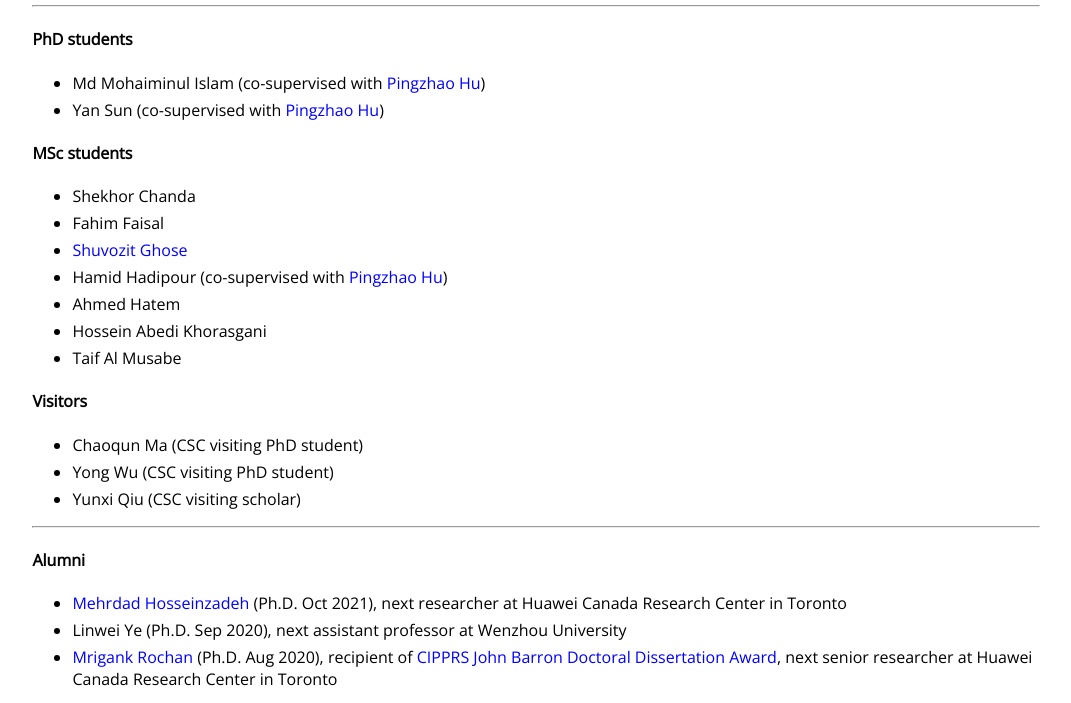
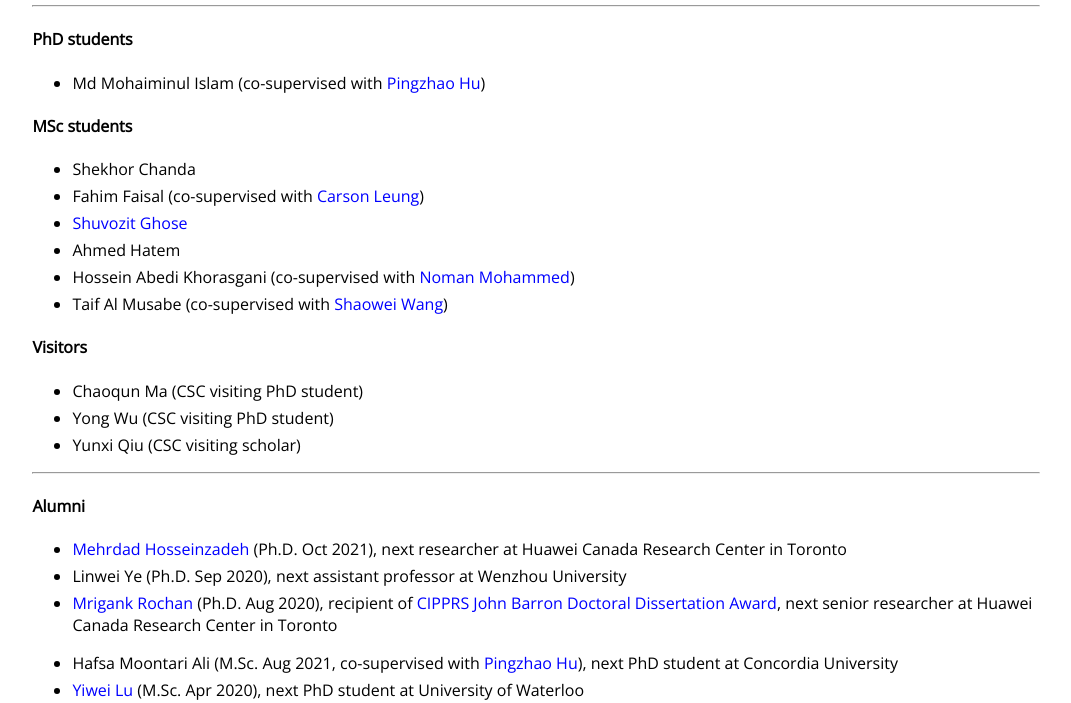
Before and after one commit to cs-yang-wang/cs-yang-wang.github.io, a plain HTML site: page group.html in a window 1280 px wide. Shown: the part 40-743 px from the top of the page, without its empty margins (104-1175 px from the left). Drawn offline with nearby package versions, Linux system fonts and the light colour scheme.

Commit message:
Update group.html

```diff
--- a/group.html
+++ b/group.html
@@ -17,17 +17,15 @@ acing=0 cellpadding=0>
 <h4>PhD students</h4>
 <ul>
     <li>Md Mohaiminul Islam (co-supervised with <a href="http://www.hu-bioinformaticslab.org">Pingzhao Hu</a>)
-    <li>Yan Sun (co-supervised with <a href="http://www.hu-bioinformaticslab.org">Pingzhao Hu</a>)
 </ul>
 <h4>MSc students</h4>
   <ul>
     <li>Shekhor Chanda
-    <li>Fahim Faisal
+    <li>Fahim Faisal (co-supervised with <a href="https://www.cs.umanitoba.ca/~kleung/">Carson Leung</a>)
     <li><a href="https://shuvozitghose.github.io">Shuvozit Ghose</a>
-    <li>Hamid Hadipour (co-supervised with <a href="http://www.hu-bioinformaticslab.org">Pingzhao Hu</a>)
     <li>Ahmed Hatem
-    <li>Hossein Abedi Khorasgani
-    <li>Taif Al Musabe
+    <li>Hossein Abedi Khorasgani (co-supervised with <a href="https://www.cs.umanitoba.ca/~noman/">Noman Mohammed</a>)
+    <li>Taif Al Musabe (co-supervised with <a href="https://sites.google.com/view/mambalab">Shaowei Wang</a>)
   </ul>
 <h4>Visitors</h4>
   <ul>
```
